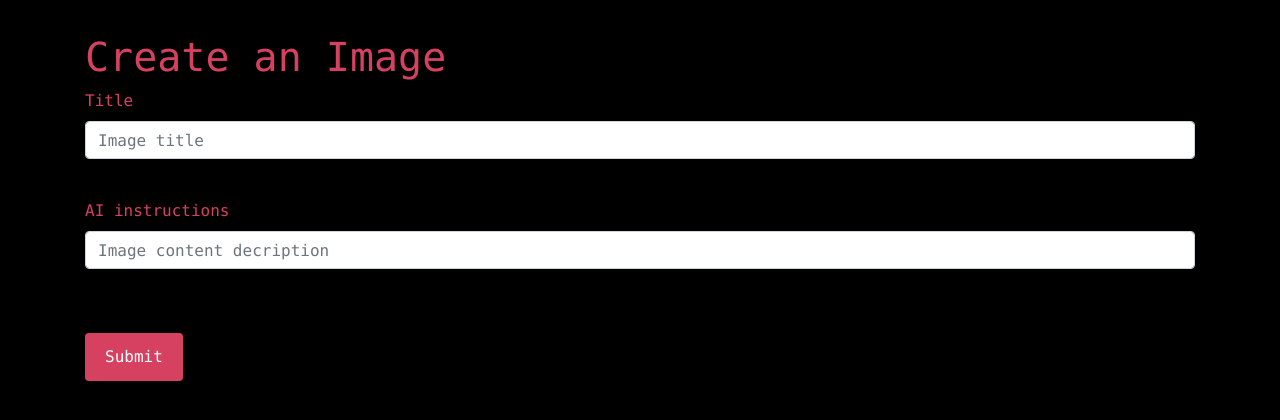
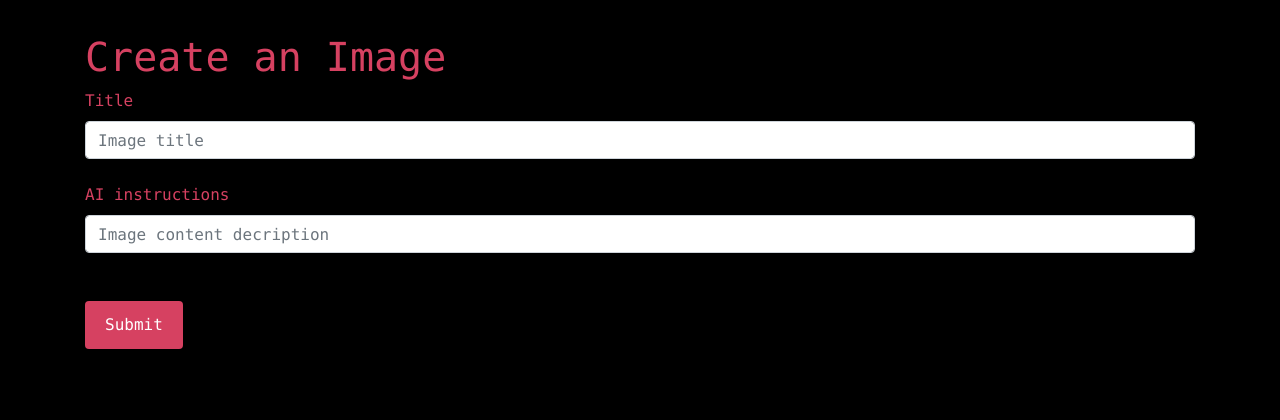
Before and after one commit to ferbcn/Flask-DallE, a Flask app: page /create/ in a window 1280 px wide. Shown: the part 72-492 px from the top of the page. Run offline with Flask 2, Linux system fonts and the light colour scheme; some libraries are stand-ins or nearby versions.

Commit message:
style form

```diff
--- a/static/css/stylesheet.css
+++ b/static/css/stylesheet.css
@@ -75,8 +75,3 @@ img{
 #image_frame{
     align-items: right;
 }
-
-#form_field{
-    width: 100%;
-    margin-bottom: 2vh;
-}
```
